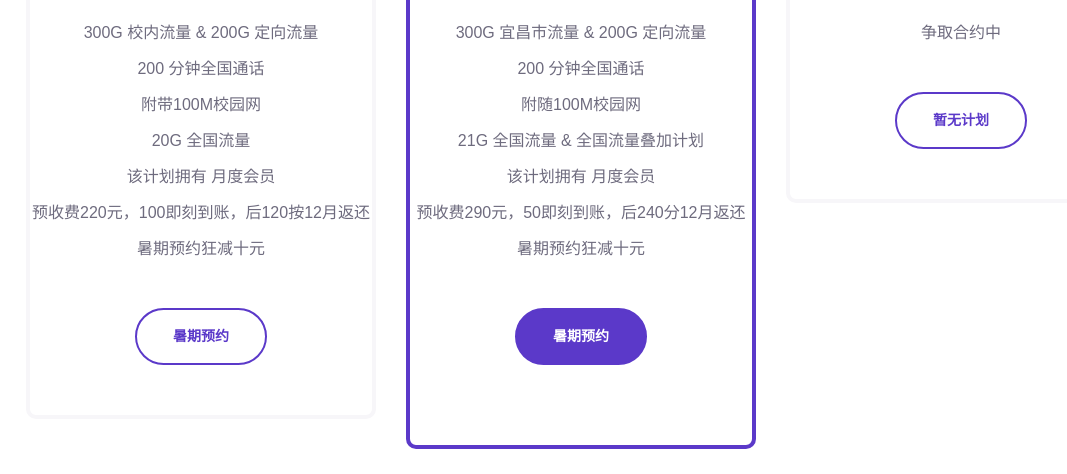
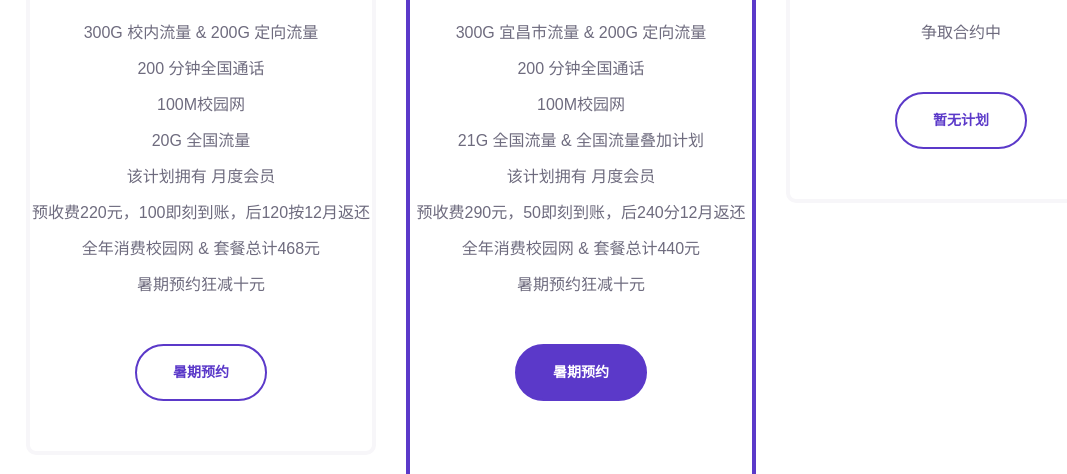
Before and after one commit to anagasyat/CTGU, a plain HTML site: page index.html in a window 1280 px wide. Shown: the part 260-734 px from the top of the page, without its empty margins (59-1126 px from the left). Drawn offline with Linux system fonts and the light colour scheme.

Commit message:
Update index.html

```diff
--- a/index.html
+++ b/index.html
@@ -35,10 +35,11 @@
 											<ul>
 												<li>300G 校内流量 & 200G 定向流量</li>
 												<li>200 分钟全国通话</li>
-												<li> 附带100M校园网</li>
+												<li> 100M校园网</li>
 												<li>20G 全国流量</li>
 												<li>该计划拥有 月度会员</li>
 												<li>预收费220元，100即刻到账，后120按12月返还</li>
+												<li>全年消费校园网 & 套餐总计468元</li>
 												<li>暑期预约狂减十元</li>
 											</ul>
 										</div>
@@ -58,10 +59,11 @@
 											<ul>
 												<li>300G 宜昌市流量 & 200G 定向流量</li>
 												<li>200 分钟全国通话</li>
-												<li> 附随100M校园网</li>
+												<li>100M校园网</li>
 												<li>21G 全国流量 & 全国流量叠加计划</li>
 												<li>该计划拥有 月度会员</li>
 												<li>预收费290元，50即刻到账，后240分12月返还</li>
+												<li>全年消费校园网 & 套餐总计440元</li>
 												<li>暑期预约狂减十元</li>
 											</ul>
 										</div>
```
